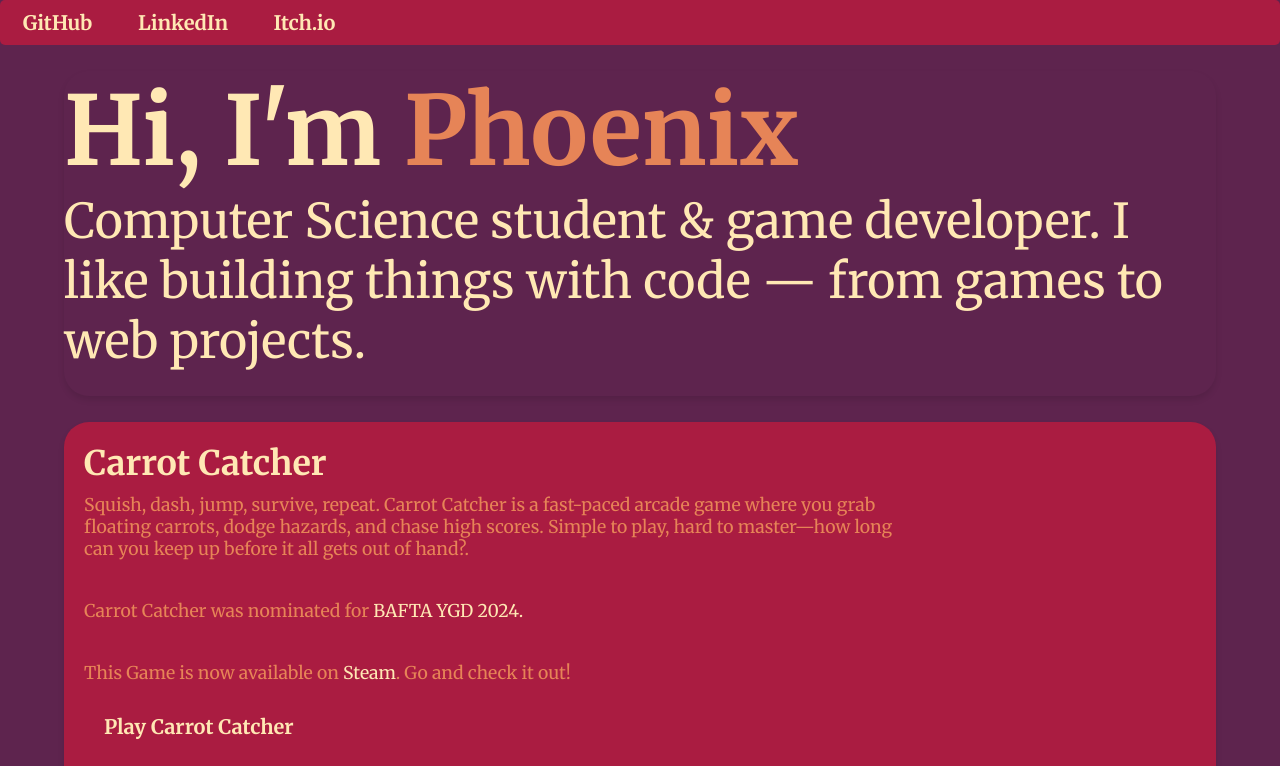
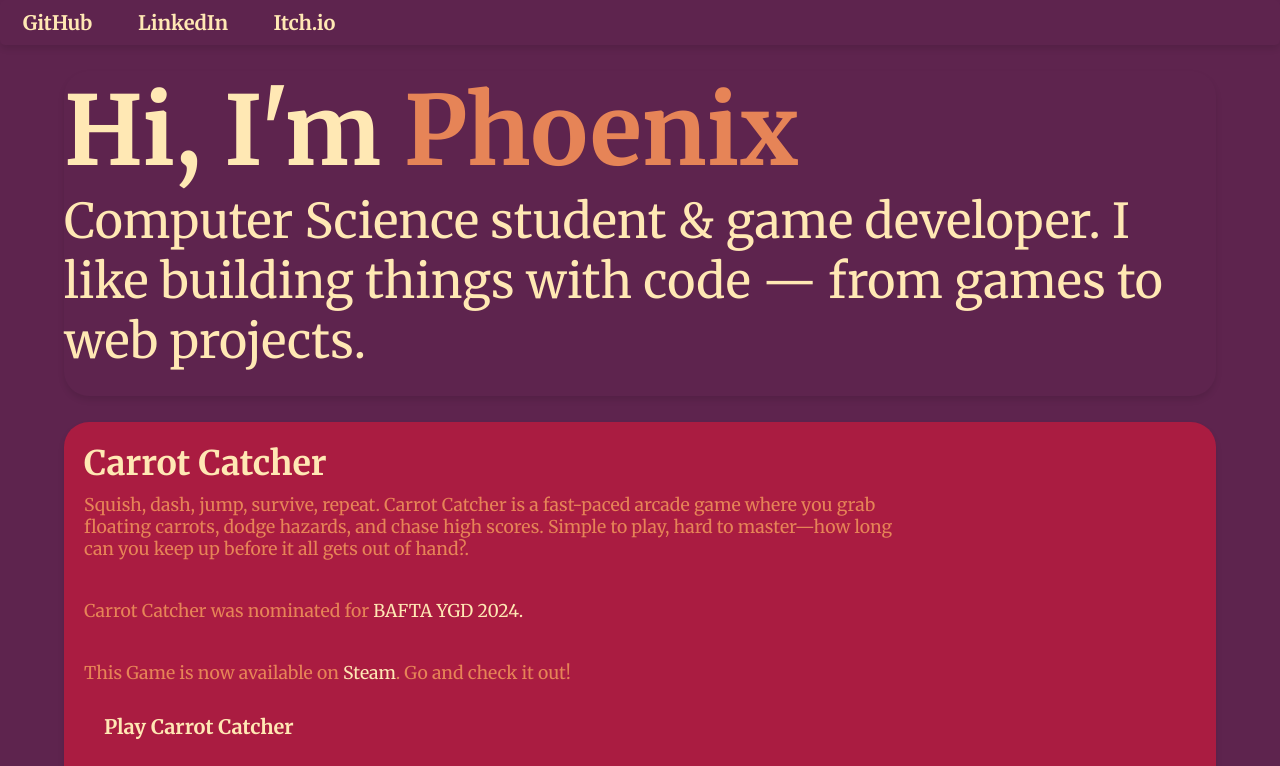
Before and after one commit to dev-pakchoi/Phoenix-Portfolio-001, a plain HTML site: page index.html in a window 1280 px wide. Shown: the top 766 px of the page. Drawn offline with Linux system fonts and the light colour scheme.

Commit message:
Refactor CSS for improved portfolio design
Updated styles for portfolio layout and components.

```diff
--- a/style.css
+++ b/style.css
@@ -21,7 +21,8 @@ body {
     display: flex;
     margin: 0;
     border-radius: 5px;
-    background-color: var(--c3);
+    background-color: var(--c4);
+    box-shadow: 0px 4px 6px rgba(0, 0, 0, 0.1);
 
 }
 
```
